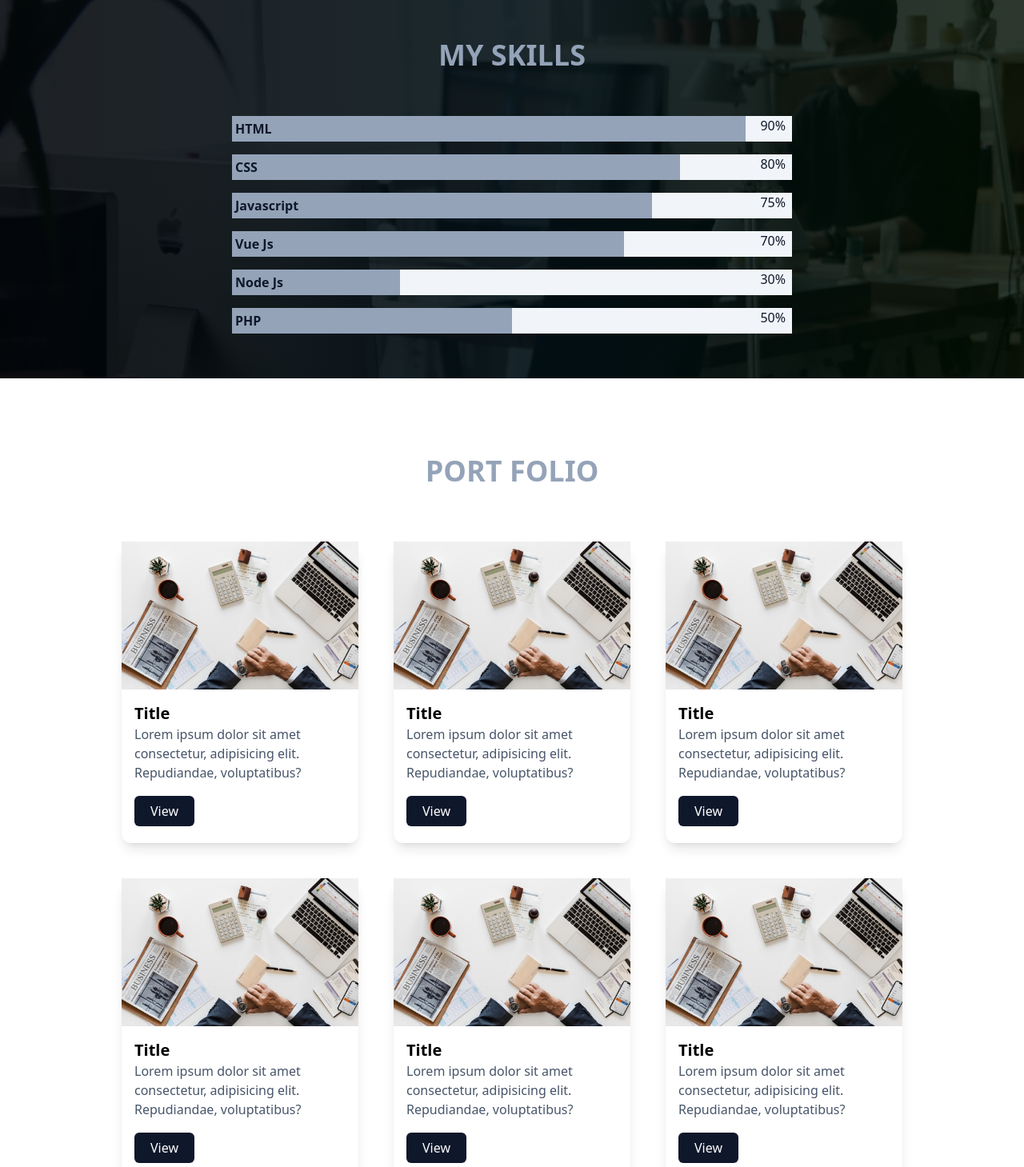
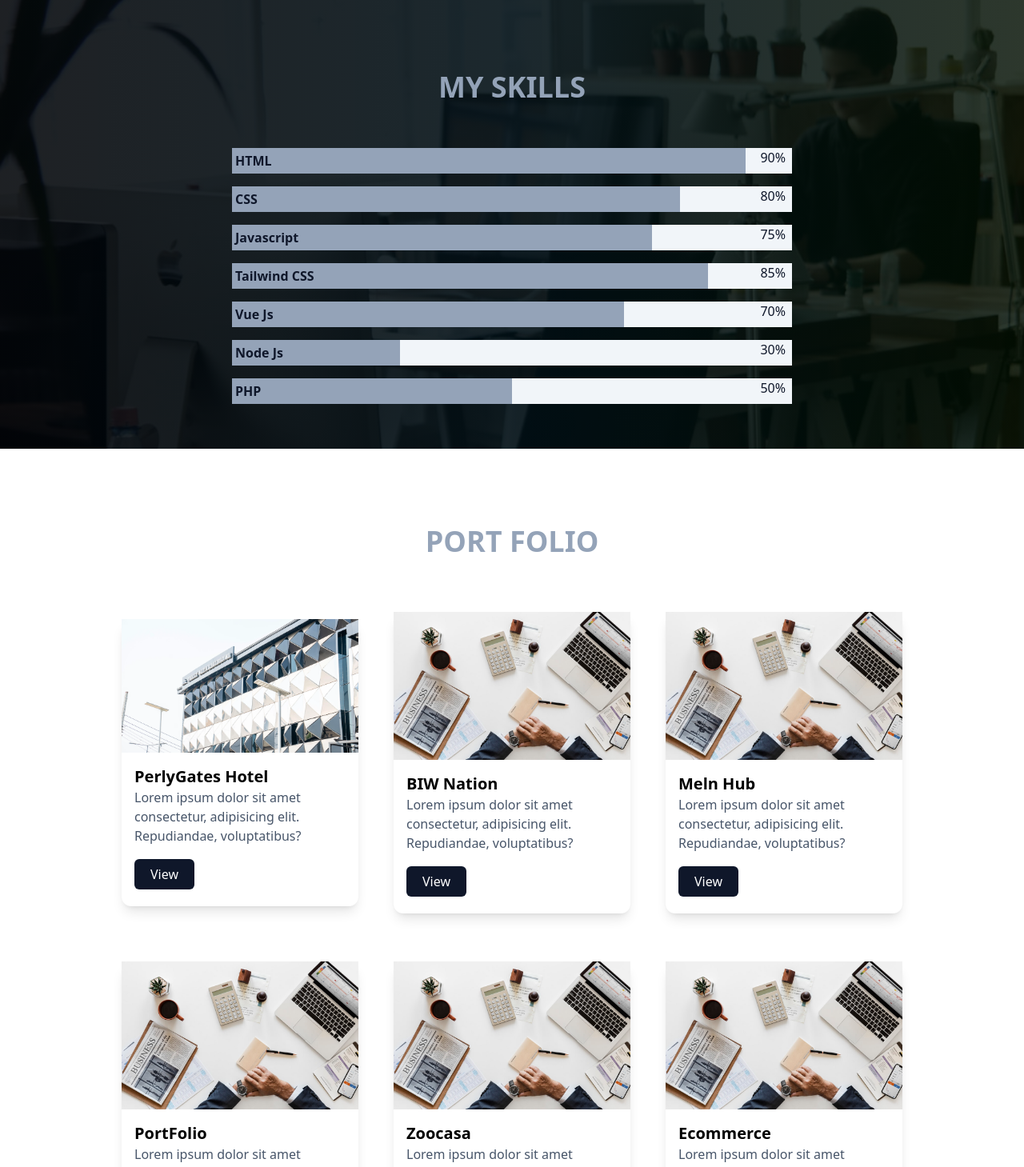
Before and after one commit to Goodlucketi/Portfolio, a Vue app: page / in a window 1280 px wide. Shown: the part 1317-2776 px from the top of the page at 80% size. Built offline with nearby package versions, Linux system fonts and the light colour scheme.

Commit message:
responsive

```diff
--- a/src/App.vue
+++ b/src/App.vue
@@ -1,6 +1,7 @@
 <script setup>
 import { RouterLink, RouterView } from 'vue-router'
-
+import { FontAwesomeIcon } from '@fortawesome/vue-fontawesome'
+import { faBars } from '@fortawesome/free-solid-svg-icons'
 </script>
 
 <template>
@@ -9,12 +10,15 @@ import { RouterLink, RouterView } from 'vue-router'
       <div class="logo">
         <h2 class="p-1 font-mono text-xl">Mfoniso Fabian</h2>
       </div>
-      <div class="links">
+      <div class="links hidden md:block">
         <router-link to="/" class="mx-4">Home</router-link>
         <router-link to="/" class="mx-4">About</router-link>
         <router-link to="/" class="mx-4">Projects</router-link>
         <router-link to="/" class="mx-4">Skills</router-link>
         <router-link to="/" class="mx-4">Contact</router-link>
+      </div>
+      <div class="menuBar md:hidden">
+        <FontAwesomeIcon :icon="faBars"/>
       </div>
     </nav>
   </header>
--- a/src/assets/main.css
+++ b/src/assets/main.css
@@ -1,3 +1,13 @@
 @tailwind base;
 @tailwind components;
 @tailwind utilities;
+
+*{
+    box-sizing: border-box;
+    padding: 0;
+    margin: 0;
+}
+
+body{
+    overflow-x: hidden;
+}
--- a/src/components/home/AboutComponent.vue
+++ b/src/components/home/AboutComponent.vue
@@ -3,13 +3,15 @@
 </script>
 
 <template>
-    <main class="my-30 p-10">
+    <main class="md:my-30 p-10">
         <h2 class="text-slate-400 p-4 font-bold text-center text-4xl my-10">ABOUT ME</h2>
-        <div class="about  flex justify-center items-center w-10/12 mx-auto">
-            <div class="abt-img w-3/12">
+        <div class="about md:flex md:justify-center md:items-center md:w-10/12 mx-auto">
+
+            <div class="abt-img md:w-3/12 mb-10">
                 <img src="../../assets/images/hero-pix (4).jpeg" alt="Mfoniso Fabian Picture" class="w-full object-cover object-top rounded-[100%] border-8 border-slate-400">
             </div>
-            <div class="about-txt mx-auto text-justify text-slate-600 w-8/12">
+
+            <div class="about-txt mx-auto text-justify text-slate-600 md:w-8/12">
                 <p>Lorem ipsum dolor sit amet, consectetur adipisicing elit. Cum sint et quibusdam corporis animi culpa sapiente, explicabo quo error ut iusto, obcaecati alias quis aliquid autem tempora at. Minus fugit id excepturi? Blanditiis impedit ea pariatur debitis earum repellendus recusandae, in laboriosam dolorum ad reprehenderit suscipit possimus quae molestiae inventore autem optio reiciendis id vel corrupti itaque quos rem ipsum? Consequuntur facere quas ullam voluptatem voluptatibus delectus ab illo exercitationem. Quae obcaecati aspernatur officia blanditiis necessitatibus placeat repellendus amet tempore. Ad perferendis cumque libero dolores, distinctio quasi! Suscipit illum explicabo doloribus nulla ipsa sint dolorem aliquid voluptatem. Corporis, quasi consequuntur?</p>
             </div>
         </div>
--- a/src/components/home/HeroComponent.vue
+++ b/src/components/home/HeroComponent.vue
@@ -4,10 +4,10 @@
 
 <template>
     <header>
-        <div class="hero text-slate-200">
-            <div class="hero-txt py-60 md:w-7/12 mx-auto text-center">
-                <h1 class="text-6xl font-bold font-mono drop-shadow-[0_3px_3px_rgba(255,255,255,0.35)]">I am Mfoniso Fabian</h1>
-                <p class="font-mono text-2xl italic">Software Developer <br><span class="text-orange-600">CEO Meln Hub</span></p>
+        <div class="hero h-screen text-slate-200">
+            <div class="hero-txt py-48 w-8/12 md:py-60 md:w-7/12 mx-auto text-center">
+                <h1 class="text-4xl md:text-6xl font-bold font-mono drop-shadow-[0_3px_3px_rgba(255,255,255,0.35)]">I am Mfoniso Fabian</h1>
+                <p class="font-mono text-lg md:text-2xl italic">Software Developer <br><span class="text-orange-600">CEO Meln Hub</span></p>
             </div>
         </div>
     </header>
@@ -17,7 +17,7 @@
     .hero{
         background: linear-gradient(90deg, rgba(0, 3, 7, 0.884), rgba(0, 14, 20, 0.89), rgba(1, 14, 1, 0.829)), url('../../assets/images/hero-pix (2).jpeg') no-repeat;
         height: 90vh;
-        background-position:0 -300px;
+        background-position:top;
         background-size: cover;
         background-attachment: fixed;
 
--- a/src/components/home/PortFolio.vue
+++ b/src/components/home/PortFolio.vue
@@ -3,55 +3,57 @@
 </script>
 
 <template>
-    <main class="my-30 p-10">
+    <main class="my-15 md:my-30 p-10">
         <h2 class="text-slate-400 p-4 font-bold text-center text-4xl my-10">PORT FOLIO</h2>
-        <div class="about  grid grid-cols-3 gap-5 justify-center items-center w-10/12 mx-auto">
-            <div class="abt-img shadow-lg m-3 rounded-xl pb-3">
+
+        <div class="about  md:grid md:grid-cols-3 md:gap-5 md:justify-center md:items-center md:w-10/12 mx-auto">
+
+            <div class="abt-img shadow-lg m-3 rounded-xl mb-7 pb-3">
+                <img src="../../assets/images/about.webp" alt="" class="w-full object-cover object-top">
+                <div class="text p-4">
+                    <h3 class="font-bold text-xl">PerlyGates Hotel</h3>
+                    <p class="text-slate-600 mb-6">Lorem ipsum dolor sit amet consectetur, adipisicing elit. Repudiandae, voluptatibus?</p>
+                    <a href="https://perlygatesresidence.netlify.app" class="py-2 px-5 my-3 rounded-md bg-slate-900 text-white">View</a>
+                </div>
+            </div>
+            <div class="abt-img shadow-lg m-3 rounded-xl mb-7 pb-3">
                 <img src="../../assets/images/work-3.jpg" alt="" class="w-full object-cover object-top">
                 <div class="text p-4">
-                    <h3 class="font-bold text-xl">Title</h3>
+                    <h3 class="font-bold text-xl">BIW Nation</h3>
                     <p class="text-slate-600 mb-6">Lorem ipsum dolor sit amet consectetur, adipisicing elit. Repudiandae, voluptatibus?</p>
-                    <a href="#" class="py-2 px-5 my-3 rounded-md bg-slate-900 text-white">View</a>
+                    <a href="https://biwnation.netlify.app" class="py-2 px-5 my-3 rounded-md bg-slate-900 text-white">View</a>
                 </div>
             </div>
-            <div class="abt-img shadow-lg m-3 rounded-xl pb-3">
+            <div class="abt-img shadow-lg m-3 rounded-xl mb-7 pb-3">
                 <img src="../../assets/images/work-3.jpg" alt="" class="w-full object-cover object-top">
                 <div class="text p-4">
-                    <h3 class="font-bold text-xl">Title</h3>
+                    <h3 class="font-bold text-xl">Meln Hub</h3>
                     <p class="text-slate-600 mb-6">Lorem ipsum dolor sit amet consectetur, adipisicing elit. Repudiandae, voluptatibus?</p>
-                    <a href="#" class="py-2 px-5 my-3 rounded-md bg-slate-900 text-white">View</a>
+                    <a href="https://melnhub.netlify.app" class="py-2 px-5 my-3 rounded-md bg-slate-900 text-white">View</a>
                 </div>
             </div>
-            <div class="abt-img shadow-lg m-3 rounded-xl pb-3">
+            <div class="abt-img shadow-lg m-3 rounded-xl mb-7 pb-3">
                 <img src="../../assets/images/work-3.jpg" alt="" class="w-full object-cover object-top">
                 <div class="text p-4">
-                    <h3 class="font-bold text-xl">Title</h3>
+                    <h3 class="font-bold text-xl">PortFolio</h3>
                     <p class="text-slate-600 mb-6">Lorem ipsum dolor sit amet consectetur, adipisicing elit. Repudiandae, voluptatibus?</p>
-                    <a href="#" class="py-2 px-5 my-3 rounded-md bg-slate-900 text-white">View</a>
+                    <a href="https://mfoniso-fabian-portfolio.netlify.app" class="py-2 px-5 my-3 rounded-md bg-slate-900 text-white">View</a>
                 </div>
             </div>
-            <div class="abt-img shadow-lg m-3 rounded-xl pb-3">
+            <div class="abt-img shadow-lg m-3 rounded-xl mb-7 pb-3">
                 <img src="../../assets/images/work-3.jpg" alt="" class="w-full object-cover object-top">
                 <div class="text p-4">
-                    <h3 class="font-bold text-xl">Title</h3>
+                    <h3 class="font-bold text-xl">Zoocasa</h3>
                     <p class="text-slate-600 mb-6">Lorem ipsum dolor sit amet consectetur, adipisicing elit. Repudiandae, voluptatibus?</p>
-                    <a href="#" class="py-2 px-5 my-3 rounded-md bg-slate-900 text-white">View</a>
+                    <a href="https://zoocasa.netlify.app" class="py-2 px-5 my-3 rounded-md bg-slate-900 text-white">View</a>
                 </div>
             </div>
-            <div class="abt-img shadow-lg m-3 rounded-xl pb-3">
+            <div class="abt-img shadow-lg m-3 rounded-xl mb-7 pb-3">
                 <img src="../../assets/images/work-3.jpg" alt="" class="w-full object-cover object-top">
                 <div class="text p-4">
-                    <h3 class="font-bold text-xl">Title</h3>
+                    <h3 class="font-bold text-xl">Ecommerce</h3>
                     <p class="text-slate-600 mb-6">Lorem ipsum dolor sit amet consectetur, adipisicing elit. Repudiandae, voluptatibus?</p>
-                    <a href="#" class="py-2 px-5 my-3 rounded-md bg-slate-900 text-white">View</a>
-                </div>
-            </div>
-            <div class="abt-img shadow-lg m-3 rounded-xl pb-3">
-                <img src="../../assets/images/work-3.jpg" alt="" class="w-full object-cover object-top">
-                <div class="text p-4">
-                    <h3 class="font-bold text-xl">Title</h3>
-                    <p class="text-slate-600 mb-6">Lorem ipsum dolor sit amet consectetur, adipisicing elit. Repudiandae, voluptatibus?</p>
-                    <a href="#" class="py-2 px-5 my-3 rounded-md bg-slate-900 text-white">View</a>
+                    <a href="" class="py-2 px-5 my-3 rounded-md bg-slate-900 text-white">View</a>
                 </div>
             </div>
 
--- a/src/components/home/SkillsComponent.vue
+++ b/src/components/home/SkillsComponent.vue
@@ -5,7 +5,7 @@
 <template>
     <main class="skillss my-30 p-10">
         <h2 class="text-slate-400 p-4 font-bold text-center text-4xl my-10">MY SKILLS</h2>
-        <div class="skills text-white w-7/12 mx-auto">
+        <div class="skills text-white md:w-7/12 mx-auto">
             <div class="w-full bg-slate-100 relative mb-4">
               <div class="skill-rate bg-slate-400 w-11/12 bottom-0">
                 <p class="text-slate-900 p-1 font-bold">HTML</p>
@@ -24,6 +24,13 @@
               <div class="skill-rate bg-slate-400 w-[75%] bottom-0">
                 <p class="text-slate-900 p-1 font-bold">Javascript</p>
                 <span class="absolute top-0 right-2 text-slate-900">75%</span>
+              </div>
+            </div>
+
+            <div class="w-full bg-slate-100 relative mb-4">
+              <div class="skill-rate bg-slate-400 w-[85%] bottom-0">
+                <p class="text-slate-900 p-1 font-bold">Tailwind CSS</p>
+                <span class="absolute top-0 right-2 text-slate-900">85%</span>
               </div>
             </div>
 
```
Also changed, not shown: src/components/home/ContactComponent.vue (+5 -5 lines), src/components/home/FooterComponent.vue (+4 -4 lines), src/assets/images/about.webp (added), src/assets/images/hero-pix (2).jpeg.
